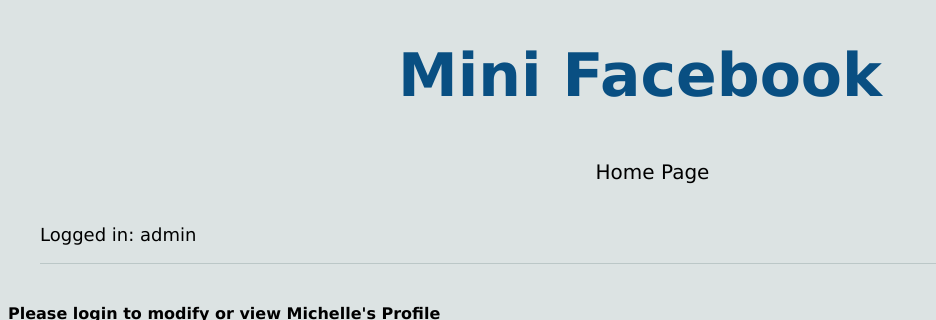
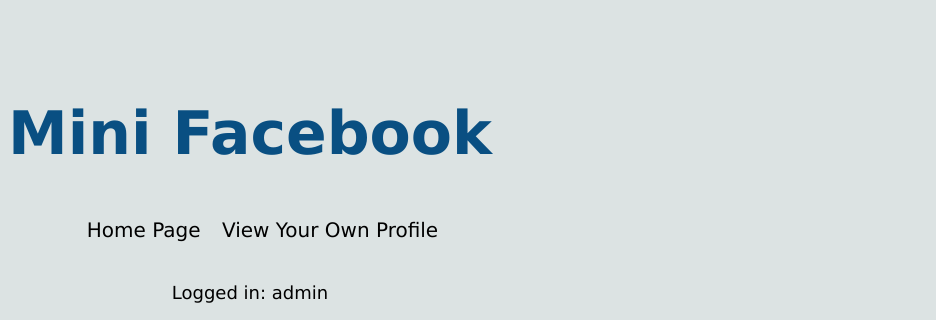
Before and after one commit to rachelcherry/CS412, a Django app: page /mini_fb/profile/25 in a window 1280 px wide. Shown: the top 320 px of the page, without its empty margins (0-936 px from the left). Run offline with Django 5.2, Linux system fonts and the light colour scheme; a user stored in the database is signed in; data comes from the database, SQL or seed files in the repository; both versions use the stored data as it was after the commit; parts of the project's set-up code (start-up, migrations or seed data) failed here and were passed over.

Commit message:
Added views and template for mini_fb

```diff
--- a/mini_fb/models.py
+++ b/mini_fb/models.py
@@ -9,7 +9,7 @@
     city = models.TextField(blank=False)
     email = models.TextField(blank=False)
     image_url = models.URLField(blank=True)
-    user = models.ForeignKey(User, on_delete=models.CASCADE)
+    user = models.OneToOneField(User, on_delete=models.CASCADE)
 
 
     def __str__(self):
--- a/mini_fb/templates/mini_fb/base.html
+++ b/mini_fb/templates/mini_fb/base.html
@@ -16,23 +16,31 @@
             <!--Creates a nav bar-->
             <nav>
                 <h1>Mini Facebook</h1>
+
+
+
                 <ul class="pages">
                     <li>
                     <a class="atags" href="{% url 'show_all_profiles' %}">Home Page </a>
                     </li>
                     {% if request.user.is_authenticated %}
+
+                <li>
+                    <a class="atags" href="{% url 'profile' user.profile.pk %}">View Your Own Profile</a>
+                </li>
+
                     {% if profile %}
                     {% if auth_for_profile %}
                     <li>
-                        <a class="atags" href="{% url 'news_feed' profile.pk%}">{{profile.first_name}}'s News Feed</a>
+                        <a class="atags" href="{% url 'news_feed' %}">{{profile.first_name}}'s News Feed</a>
                         </li>
+                    {% endif %}
+
                     {% endif %}
                     {% else %}
                     <li>
-                    <a class="atags" href="{% url 'create_profile' %}">Create New Profile</a>
-                    </li>
-                    {% endif %}
-                    {% else %}
+                        <a class="atags" href="{% url 'create_profile' %}">Create New Profile</a>
+                        </li>
                     <li><a class="atags" href="{% url 'login' %}">Login</a></li>
                     {% endif %}
 
@@ -47,11 +55,17 @@
                 </ul>
 
             </nav>
-            {% if request.user.is_authenticated %}
-            <p>Logged in: {{request.user}}</p>
-            {% else %}
-            Not logged in
-            {% endif %}
+            <div class="logout-section" style="text-align:center">
+                {% if request.user.is_authenticated %}
+                    <p>Logged in: {{ request.user }}</p>
+                    <form method="POST" action="{% url 'logout' %}">
+                        {% csrf_token %}
+                        <input type="submit" value="Logout">
+                    </form>
+                {% else %}
+                    <p>Not logged in</p>
+                {% endif %}
+            </div>
         </header>
 
 
--- a/mini_fb/templates/mini_fb/create_profile_form.html
+++ b/mini_fb/templates/mini_fb/create_profile_form.html
@@ -4,10 +4,12 @@
 {% extends 'mini_fb/base.html' %}
 {% block content %}
 
-<h2>Add a Profile</h2>
+<h1>Create an account to add a new profile</h1>
 <form method="POST">
     {% csrf_token %}
     <table>
+        {{user_creation}}
+        <h1>Create a new Profile</h1>
         {% for field in form %}
         <tr>
             <th>{{ field.label }}: </th>
--- a/mini_fb/templates/mini_fb/create_status_form.html
+++ b/mini_fb/templates/mini_fb/create_status_form.html
@@ -23,7 +23,7 @@
             <tr class="status-message-buttons">
                 <td>
                     <div class="delete-message">
-                    <a href="{% url 'profile' profile.pk %}"><button type="button">Cancel</button></a>
+                    <a href="{% url 'profile' profile.pk%}"><button type="button">Cancel</button></a>
                     <input type="submit" value="Add Status Message!">
                 </div>
         </td></tr>
--- a/mini_fb/templates/mini_fb/friend_suggestions.html
+++ b/mini_fb/templates/mini_fb/friend_suggestions.html
@@ -24,7 +24,7 @@
     </div>
     <br>
     <div></div>
-    <a class="friend-sug" href="{% url 'add_friend' profile.pk which.pk  %}">Add {{which.first_name}} as a Friend!</a>
+    <a class="friend-sug" href="{% url 'add_friend' which.pk  %}">Add {{which.first_name}} as a Friend!</a>
 
 
         </li>
--- a/mini_fb/templates/mini_fb/login.html
+++ b/mini_fb/templates/mini_fb/login.html
@@ -11,13 +11,10 @@
  {% if request.GET.next %}
  <input type="hidden" name="next" value="{{request.GET.next}}">
  {% else %}
-<input type="hidden" name="next" value="{% url 'show_all' %}">
+<input type="hidden" name="next" value="{% url 'show_all_profiles' %}">
 {% endif %}
 <input type="submit" value="Login">
 
 </form>
-<hr>
-Don't have an account yet?
 
-<a href="{% url 'register' %}">Register here</a>
 {% endblock %}
--- a/mini_fb/templates/mini_fb/show_profile.html
+++ b/mini_fb/templates/mini_fb/show_profile.html
@@ -10,7 +10,8 @@
 
 {% if auth_for_profile %}
 {% else %}
-<strong>Please login to modify or view {{profile.first_name}}'s Profile</strong>
+<h2 style=" text-align: center;">Please login to modify or view {{profile.first_name}}'s Profile</h2>
+<br>
 {% endif %}
 <profile class="featured">
 
@@ -26,11 +27,11 @@
     <br>
     <div class="buttons-updating">
         {% if auth_for_profile %}
-<a class="button-update" href="{% url 'update_profile' profile.pk%}"><h3>Update the Profile for {{profile.first_name}}</h3></a>
-<a class="button-update" href="{% url 'create_status' profile.pk%}"><h3>Create New Status Message for {{profile.first_name}}</h3></a>
+<a class="button-update" href="{% url 'update_profile' %}"><h3>Update the Profile for {{profile.first_name}}</h3></a>
+<a class="button-update" href="{% url 'create_status' %}"><h3>Create New Status Message for {{profile.first_name}}</h3></a>
+
+<a class="button-update" href="{% url 'friend_suggestion' %}"><h3>Friend Suggestions for {{profile.first_name}}</h3></a>
 {% endif %}
-<a class="button-update" href="{% url 'friend_suggestion' profile.pk%}"><h3>Friend Suggestions for {{profile.first_name}}</h3></a>
-
 
 </div></div>
 <br>
@@ -91,7 +92,7 @@
             <a class="atag-button" href="{% url 'update_status' p.pk %}">Update</a>
 
                 {% else %}
-                <p>Please login to update or delete status messages</p>
+                <h2>Login to update or delete status messages</h2>
                 {% endif %}
             <br>
         </div>
--- a/mini_fb/urls.py
+++ b/mini_fb/urls.py
@@ -9,15 +9,16 @@
 
 urlpatterns = [
     path(r'', views.ShowAllProfilesView.as_view(), name="show_all_profiles"),
-    path(r'profile/<int:pk>', views.ShowProfilePageView.as_view(), name="profile"),
+    path(r'profile/<int:pk>', views.ShowProfilePageView.as_view(), name='profile'),
     path(r'create_profile', views.CreateProfileView.as_view(), name='create_profile'),
-    path(r'profile/<int:pk>/create_status', views.CreateStatusMessageView.as_view(), name='create_status'),
-    path(r'profile/<int:pk>/update', views.UpdateProfileView.as_view(), name='update_profile'),
+    path(r'profile/create_status', views.CreateStatusMessageView.as_view(), name='create_status'),
+    path(r'profile/update', views.UpdateProfileView.as_view(), name='update_profile'),
     path(r'status/<int:pk>/delete', views.DeleteStatusMessageView.as_view(), name='delete_status'),
     path(r'status/<int:pk>/update', views.UpdateStatusMessageView.as_view(), name='update_status'),
-    path(r'profile/<int:pk>/add_friend/<int:other_pk>', views.CreateFriendView.as_view(), name='add_friend'),
-    path(r'profile/<int:pk>/friend_suggestions', views.ShowFriendSuggestionsView.as_view(), name='friend_suggestion'),
-    path(r'profile/<int:pk>/news_feed', views.ShowNewsFeedView.as_view(), name='news_feed'),
+    path(r'profile/add_friend/<int:other_pk>', views.CreateFriendView.as_view(), name='add_friend'),
+    path(r'profile/friend_suggestions', views.ShowFriendSuggestionsView.as_view(), name='friend_suggestion'),
+    path(r'profile/news_feed', views.ShowNewsFeedView.as_view(), name='news_feed'),
     path('login/', auth_views.LoginView.as_view(template_name='mini_fb/login.html'), name="login"),
+    path('logout/', auth_views.LogoutView.as_view(template_name='mini_fb/logged_out.html'), name='logout'),
 
 ]
--- a/mini_fb/views.py
+++ b/mini_fb/views.py
@@ -3,13 +3,14 @@
 # views file to render the profiles
 
 from django.shortcuts import render
-
+from django.contrib.auth import login
 # Create your views here.
 # description: the logic to ahndle URL requests
 from django.urls import reverse
 from django.shortcuts import redirect
 from django.shortcuts import render
 from django.http import HttpRequest, HttpResponse
+from django.contrib.auth.forms import UserCreationForm
 import time
 from django.views.generic import View
 from typing import Any
@@ -46,42 +47,59 @@
     template_name = 'mini_fb/show_profile.html'
     context_object_name = 'profile'
     def get_context_data(self, **kwargs: Any) -> dict[str, Any]:
-        '''build the template context data -- a dict of key-value pairs'''
+        context = super().get_context_data(**kwargs)
+        profile = context['profile']
 
-        # get the super class version of context data
-        context = super().get_context_data(**kwargs)
+        if self.request.user.is_authenticated:
+            if self.request.user == profile.user:
+                auth_for_profile = True
+            else:
+                auth_for_profile = False
+        else:
+            auth_for_profile = None
 
-        # Check if the current authenticated user is the owner of the profile
-        if self.request.user.is_authenticated and self.request.user == context['profile'].user:
-            auth_for_profile = True
-        else:
-            auth_for_profile = False
         context['auth_for_profile'] = auth_for_profile
         return context
 
 
-class CreateProfileView(LoginRequiredMixin, CreateView):
+class CreateProfileView(CreateView):
     '''A view to create a new profile and save it to the database.'''
     form_class = CreateProfileForm
     template_name = "mini_fb/create_profile_form.html"
+
     def get_login_url(self) -> str:
-        '''return the URL required for login'''
+        '''Return the URL required for login.'''
         return reverse('login')
+
     def get_success_url(self) -> str:
-        '''Return the URL to redirect to after successfully submitting form.'''
+        '''Return the URL to redirect to after successfully submitting the form.'''
         return self.object.get_absolute_url()
 
+    def get_context_data(self, **kwargs: Any):
+        context = super().get_context_data(**kwargs)
+        context['user_creation'] = UserCreationForm()
+        return context
 
-class CreateStatusMessageView(LoginRequiredMixin, CreateView):
+    def form_valid(self, form):
+        '''Handle form submission'''
+        user_form = UserCreationForm(self.request.POST)
+        if user_form.is_valid():
+            user = user_form.save()
+            profile = form.instance
+            profile.user = user
+            profile.save()
+            login(self.request, user)
+        return super().form_valid(form)
+
+
+class CreateStatusMessageView(CreateView):
         form_class = CreateStatusMessageForm
         template_name = "mini_fb/create_status_form.html"
         ## show how the reverse function uses the urls.py to find the URL pattern
-        def get_login_url(self) -> str:
-            '''return the URL required for login'''
-            return reverse('login')
         def get_success_url(self) -> str:
             '''Return the URL to redirect to after successfully submitting form.'''
-            return reverse('profile', kwargs=self.kwargs)
+            profile = Profile.objects.get(user=self.request.user)
+            return reverse('profile', kwargs={'pk': profile.pk})
             ## note: this is not ideal, because we are redirected to the main page.
         def form_valid(self, form):
             '''
@@ -92,7 +110,7 @@
             print(f'CreateStatusMessageView.form.valid(): form={form.cleaned_data}')
             print(f'CreateStatusMessageView.form_valid(): self.kwargs={self.kwargs}')
             # find the article with the PK from the url
-            profile = Profile.objects.get(pk=self.kwargs['pk'])
+            profile = Profile.objects.get(user=self.request.user)
             # print(article)
             # form.instance is the new comment object
             form.instance.profile = profile
@@ -106,36 +124,29 @@
             return super().form_valid(form)
         def get_context_data(self, **kwargs: Any) -> dict[str, Any]:
             '''build the template context data -- a dict of key-value pairs'''
-
-            # get the super class version of context data
             context = super().get_context_data(**kwargs)
-            # add the article to the context data
-
-
-            profile = Profile.objects.get(pk=self.kwargs['pk'])
-
+            profile = Profile.objects.get(user=self.request.user)
             context['profile'] = profile
             return context
-class UpdateProfileView(LoginRequiredMixin, UpdateView):
+        def get_object(self):
+            return Profile.objects.get(user=self.request.user)
+
+class UpdateProfileView(UpdateView):
     '''A view to update a profile'''
     model = Profile
     form_class = UpdateProfileForm
     template_name = 'mini_fb/update_profile_form.html'
-    def get_login_url(self) -> str:
-        '''return the URL required for login'''
-        return reverse('login')
+
     def get_success_url(self):
         '''Return the URL to redirect to after successfully submitting form.'''
         return reverse('profile', kwargs={'pk': self.object.pk})
-
-class DeleteStatusMessageView(LoginRequiredMixin, DeleteView):
+    def get_object(self):
+        return Profile.objects.get(user=self.request.user)
+class DeleteStatusMessageView(DeleteView):
     '''A view to de;ete a profile'''
     model = StatusMessage
     context_object_name = 'status_message'
     template_name = 'mini_fb/delete_status_form.html'
-    def get_login_url(self) -> str:
-        '''return the URL required for login'''
-        return reverse('login')
 
     def get_success_url(self):
         '''Return the URL to redirect to after successfully submitting form.'''
@@ -148,7 +159,7 @@
         context['status_message'] = status_message
         context['profile'] = status_message.profile
         return context
-class UpdateStatusMessageView(LoginRequiredMixin, UpdateView):
+class UpdateStatusMessageView(UpdateView):
     '''A view to update a status message'''
     model = StatusMessage
     form_class = UpdateStatusForm
@@ -165,23 +176,26 @@
         status_message = self.object
         context['profile'] = status_message.profile
         return context
-class CreateFriendView(LoginRequiredMixin, View):
+class CreateFriendView(View):
     '''A view to create a friend'''
-    def get_login_url(self) -> str:
-        '''return the URL required for login'''
-        return reverse('login')
     def dispatch(self, request, *args, **kwargs):
-        profile1 = Profile.objects.get(pk=self.kwargs['pk'])
+        profile1 = Profile.objects.get(user=self.request.user)
         profile2 = Profile.objects.get(pk=self.kwargs['other_pk'])
         Profile.add_friend(profile1, profile2)
-        return redirect('profile', pk=self.kwargs['pk'])
+        return redirect('profile', pk=profile1.pk)
+    def get_object(self):
+        return Profile.objects.get(user=self.request.user)
 class ShowFriendSuggestionsView(DetailView):
     '''A view to show a friend suggestion'''
     model = Profile
     template_name = 'mini_fb/friend_suggestions.html'
     context_object_name = 'profile'
+    def get_object(self):
+        return Profile.objects.get(user=self.request.user)
 class ShowNewsFeedView(DetailView):
     '''A view to show a news feed'''
     model = Profile
     template_name = 'mini_fb/news_feed.html'
     context_object_name = 'profile'
+    def get_object(self):
+        return Profile.objects.get(user=self.request.user)
--- a/static/styles_fb.css
+++ b/static/styles_fb.css
@@ -21,6 +21,7 @@
   max-width: 1200px;
   margin: 40px auto;
   border-bottom: 1px solid #bbc7c7;
+  display: inline-block;
 }
 
 profile img, profile.featured img {
@@ -341,3 +342,6 @@
   text-decoration: none;
   color: rgb(9, 79, 130);
 }
+.logout-page{
+  text-align: center;
+}
```
Also changed, not shown: mini_fb/templates/mini_fb/logged_out.html (added, +8 -0 lines), db.sqlite3, media/dog2_1gRjaH1_8JjJFuk.jpeg (added), media/dog2_6vJxUIk_By97Vml.jpeg (added), mini_fb/migrations/0007_alter_profile_user.py.
